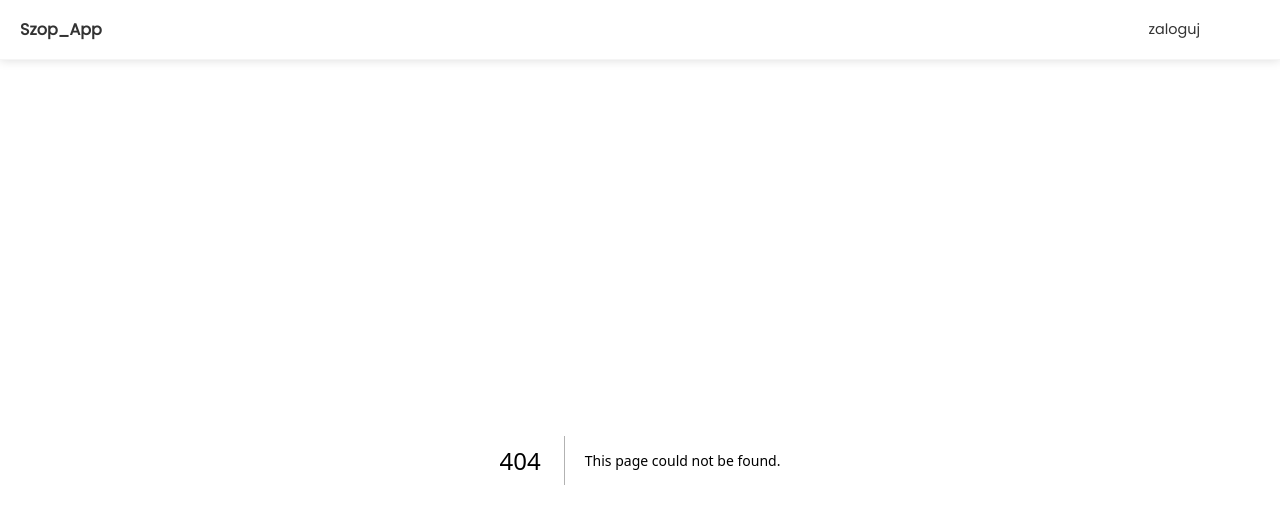
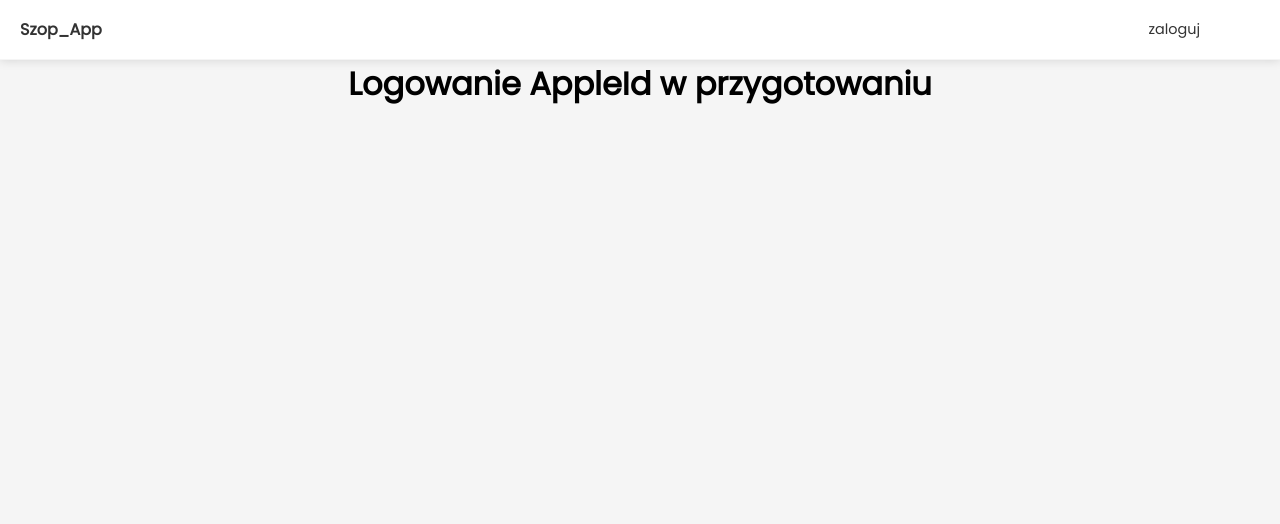
Before and after one commit to JLavrin/e-commerce-app, a Next.js app: page /login/google in a window 1280 px wide. Before the commit this address had no page. Shown: the top 524 px of the page. Built offline with nearby package versions, Linux system fonts and the light colour scheme.

Commit message:
#4 Login page adjustment

```diff
--- /dev/null
+++ b/src/app/login/google/page.tsx
@@ -0,0 +1,9 @@
+const AppleIdPage = () => {
+  return (
+    <div>
+      <h1>Logowanie AppleId w przygotowaniu</h1>
+    </div>
+  )
+}
+
+export default AppleIdPage
```
Also changed, not shown: src/app/login/meta/page.tsx (added, +9 -0 lines), src/app/login/apple-id/page.tsx (added), src/infrastructure/LoginFooter/LoginFooter.tsx (added), src/infrastructure/LoginFooter/index.ts (added).
